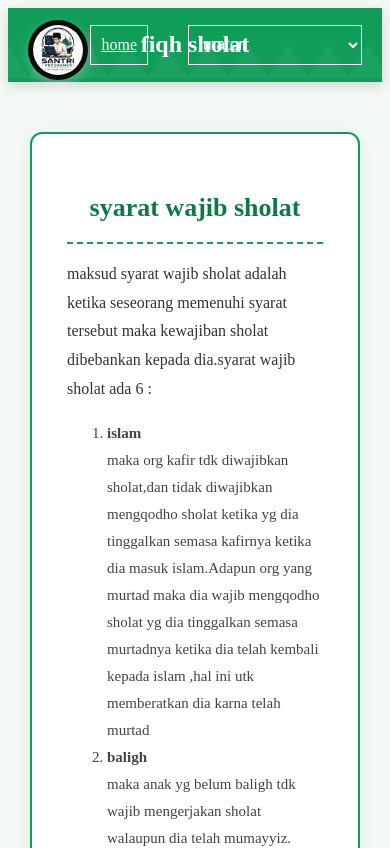
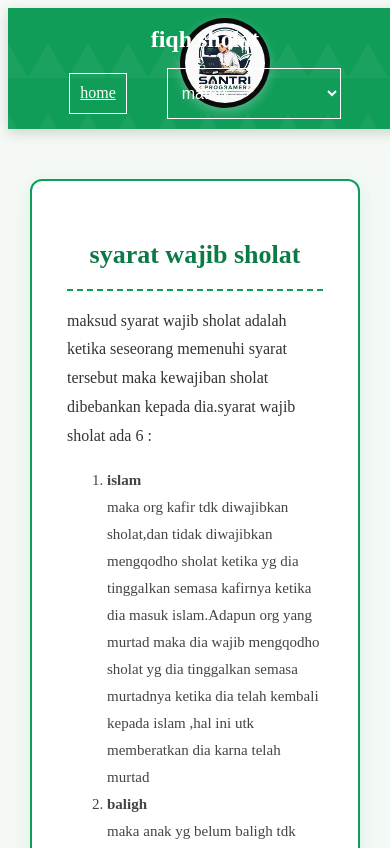
Before and after one commit to ahmad307fhl/fiqh-sholat, a plain HTML site: page index.html in a window 390 px wide. Shown: the top 848 px of the page. Drawn offline with Linux system fonts and the light colour scheme.

Commit message:
Update syarat.css

```diff
--- a/syarat.css
+++ b/syarat.css
@@ -45,11 +45,37 @@ header {
     z-index: 1000;
 
 }
-@media (max-width: 768px) {
-    .logo-box:hover .logo {
-        width: 80px;
-        height: 80px;
-    }
+@media (max-width: 600px) {
+      header {
+    display: flex; /* tambahin ini biar jalan */
+    flex-direction: column !important;
+    padding: 10px; /* udah dikasih ; */
+    text-align: center; /* udah dikasih ; */
+    gap: 10px; /* kasih jarak antara judul dan menu */
+  }
+
+  header h1 {
+    font-size: 24px !important;
+    margin: 5px 0;
+  }
+
+  header nav {
+    display: flex; /* bikin nav jadi flex juga */
+    flex-direction: column; /* menu turun ke bawah */
+  }
+
+  header nav a {
+    display: block;
+    margin: 5px 0;
+    padding: 8px; /* biar gampang di pencet di HP */
+  }
+
+  .logo {
+    width: 80px !important; /* kecilin logo di HP */
+    height: 80px !important;
+    position: static !important; /* biar gak nempel */
+    margin: 0 auto;
+  }
 }
 
 nav {
```
